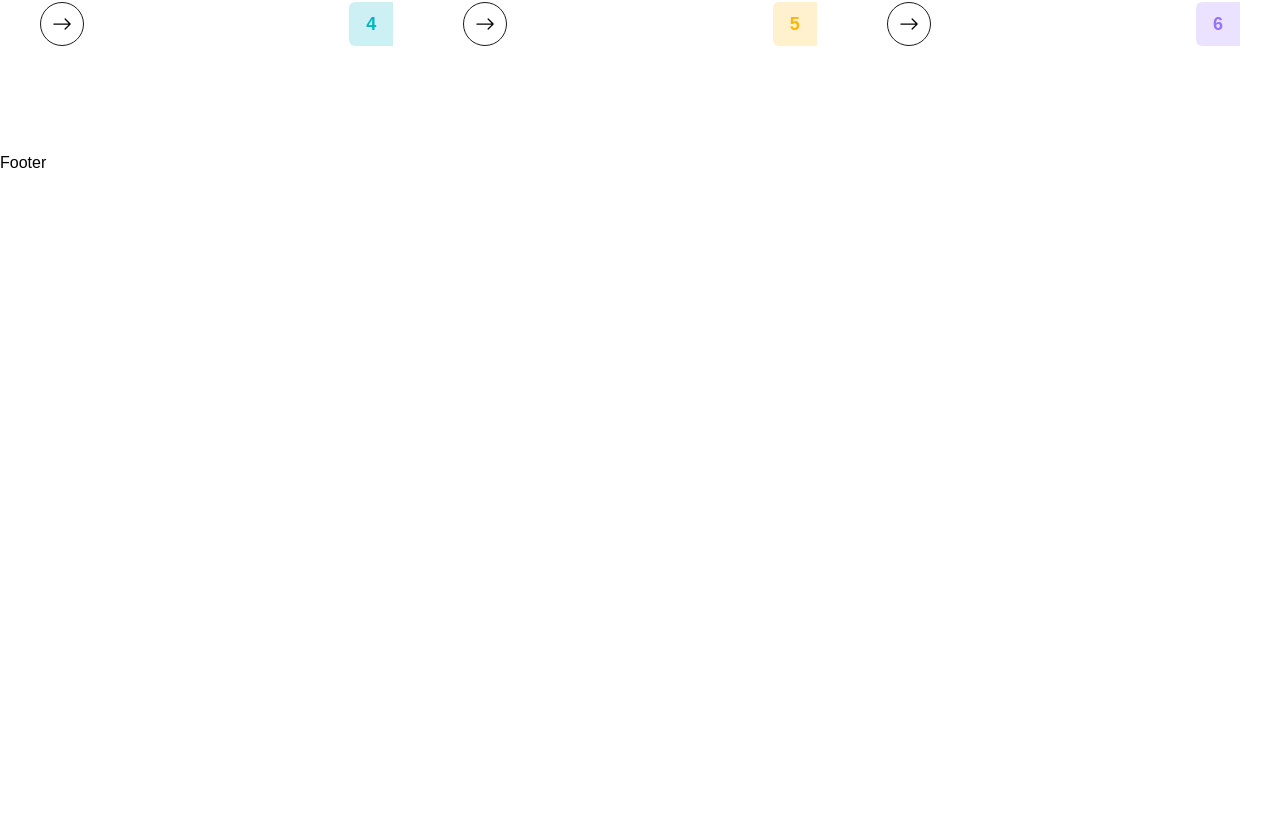
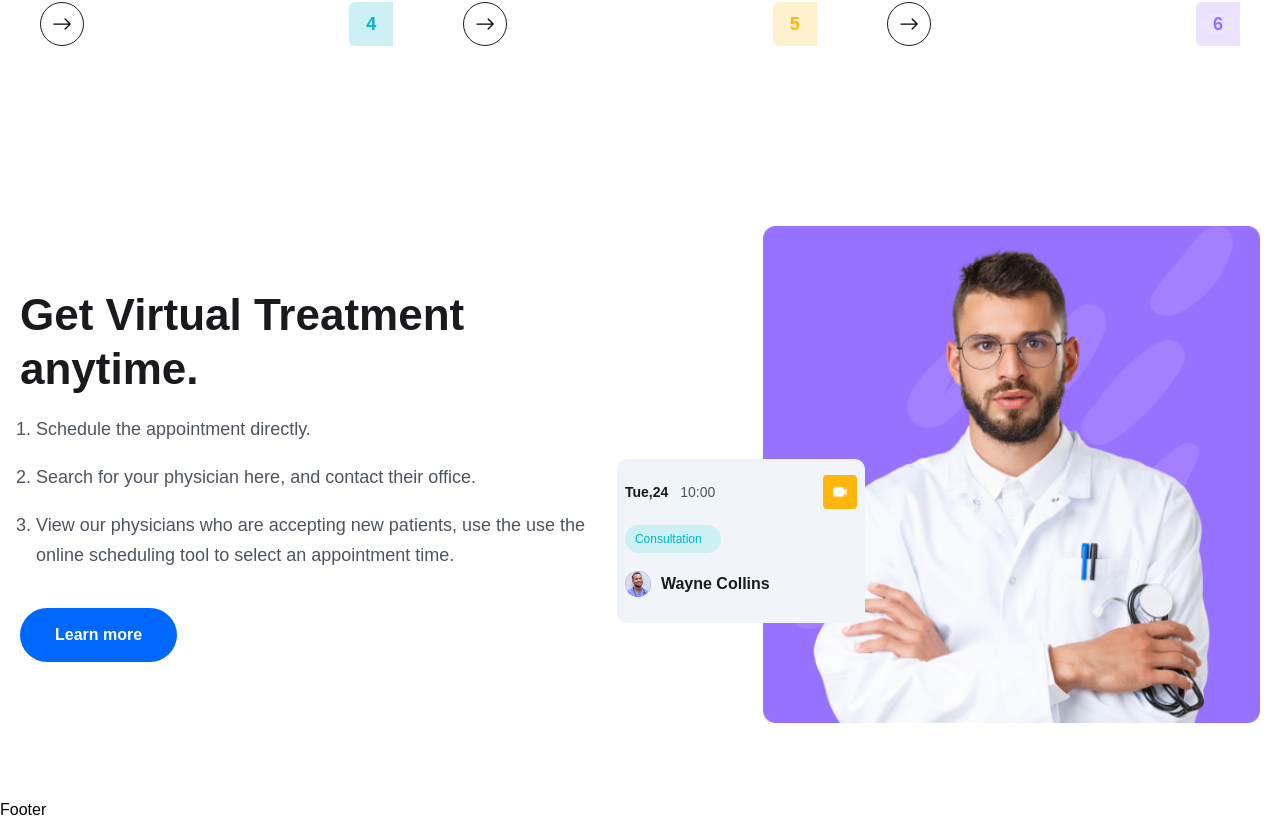
Before and after one commit to SathurshanPrabaharan/medicare-booking-app, a React (Vite) app in the folder frontend/: page / in a window 1280 px wide. Shown: the part 3000-3822 px from the top of the page. Before the commit the page ends 3175 px from the top, so only its background shows below. Built offline with nearby package versions, Linux system fonts and the light colour scheme.

Commit message:
implement feature section

```diff
--- a/frontend/src/Pages/Home.jsx
+++ b/frontend/src/Pages/Home.jsx
@@ -5,6 +5,9 @@
 import icon01 from "../assets/images/icon01.png";
 import icon02 from "../assets/images/icon02.png";
 import icon03 from "../assets/images/icon03.png";
+import featureImg from "../assets/images/feature-img.png";
+import videoIcon from "../assets/images/video-icon.png";
+import avatarIcon from "../assets/images/avatar-icon.png";
 import { Link } from "react-router-dom";
 import { BsArrowRight } from "react-icons/bs";
 import About from "../Components/About/About";
@@ -173,6 +176,75 @@
         </div>
       </section>
       {/* =============== End Services Section ================  */}
+
+      {/* =============== Services Section ================  */}
+      <section>
+        <div className="container">
+          <div className="flex items-center justify-between flex-col lg:flex-row">
+            {/* ================ Feature content ============= */}
+            <div className="xl:w-[670px]">
+              <h2 className="heading">
+                Get Virtual Treatment <br />
+                anytime.
+              </h2>
+              <ol className="list-decimal pl-4">
+                <li className="text__para">
+                  Schedule the appointment directly.
+                </li>
+                <li className="text__para">
+                  Search for your physician here, and contact their office.
+                </li>
+                <li className="text__para">
+                  View our physicians who are accepting new patients, use the
+                  use the online scheduling tool to select an appointment time.
+                </li>
+              </ol>
+              <Link to="/">
+                <button className="btn">Learn more</button>
+              </Link>
+            </div>
+
+            {/* ================ Feature img =================== */}
+            <div className="relative z-10 xl:w-[770px] flex justify-end mt-[50px] lg:mt-0">
+              <img src={featureImg} className="w-3/4" alt="" />
+              <div
+                className="w-[150px] lg:w-[248px] bg-slate-100 absolute bottom-[50px] left-0 md:bottom-[100px]
+              md:left-5 z-20 p-2 pb-3 lg:pt-4 lg:pb-[26px] rounded-[10px]"
+              >
+                <div className="flex items-center justify-between">
+                  <div className="flex items-center gap-[6px] lg:gap-3">
+                    <p className="text-[10px] leading-[10px] lg:text-[14px] lg:leading-5 text-headingColor font-[600]">
+                      Tue,24
+                    </p>
+                    <p className="text-[10px] leading-[10px] lg:text-[14px] lg:leading-5 text-textColor font-[400]">
+                      10:00
+                    </p>
+                  </div>
+                  <span
+                    className="w-5 h-5 lg:w-[34px] lg:h-[34px] flex items-center justify-center bg-yellowColor
+                  rounded py-1 px-[6px] lg:py-3 lg:px-[9px]"
+                  >
+                    <img src={videoIcon} alt="" />
+                  </span>
+                </div>
+
+                <div
+                  className="w-[65px] lg:w-[96px] bg-[#ccf0f3] py-1 px-2 lg:py-[6px] lg:px-[10px] text-[8px] leading-[8px]
+                lg:text-[12px] lg:leading-4 text-irisBlueColor font-[500] mt-2 lg:mt-4 rounded-full"
+                >
+                  Consultation
+                </div>
+
+                <div className="flex items-center gap-[6px] lg:gap-[10px] mt-2 lg:mt-[18px]">
+                  <img src={avatarIcon} alt="" />
+                  <h4 className="text-[10px] leading-3 lg:text-[16px] lg:leading-[22px] font-[700] text-headingColor">Wayne Collins</h4>
+                </div>
+              </div>
+            </div>
+          </div>
+        </div>
+      </section>
+      {/* =============== End Services Section ================  */}
     </>
   );
 }
```
